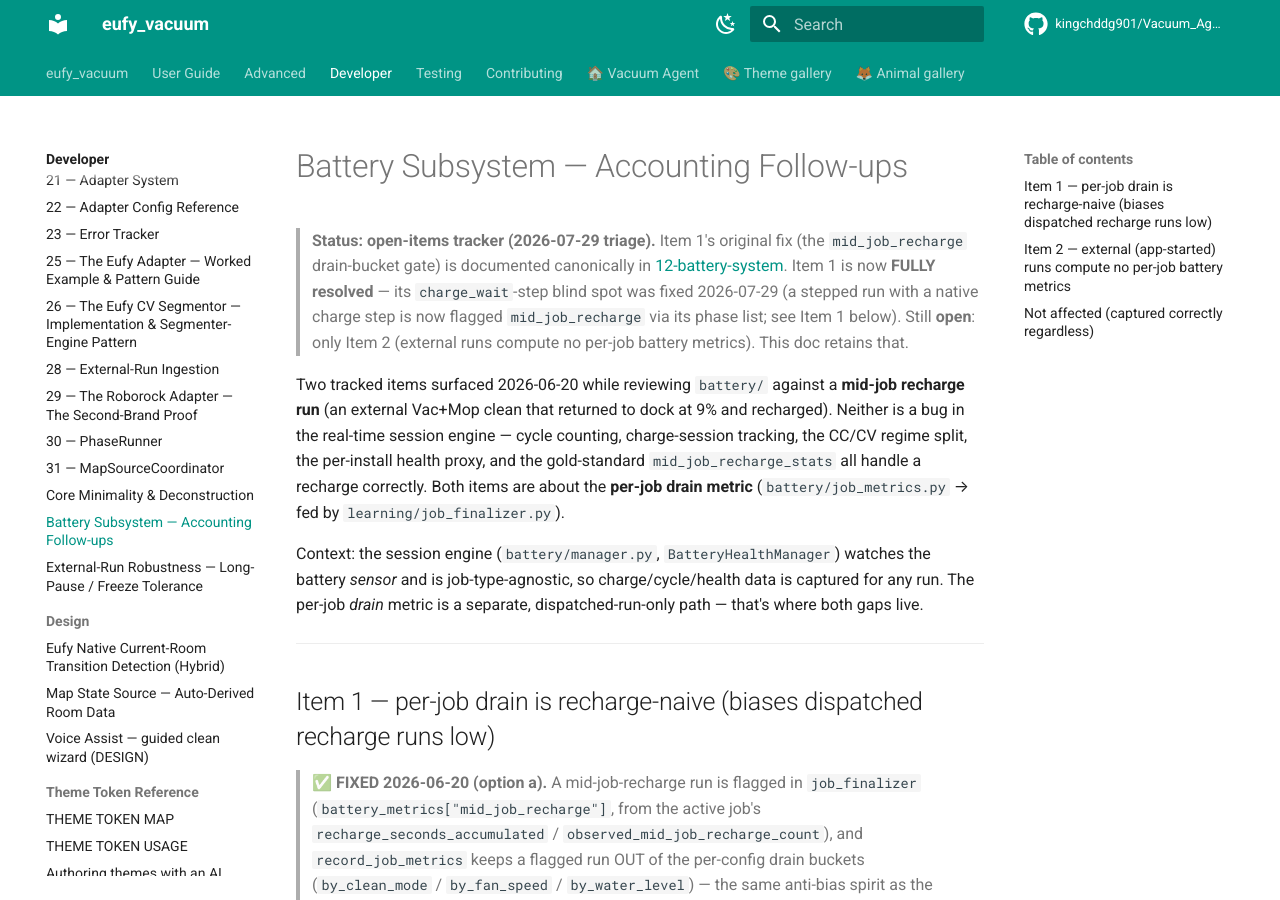
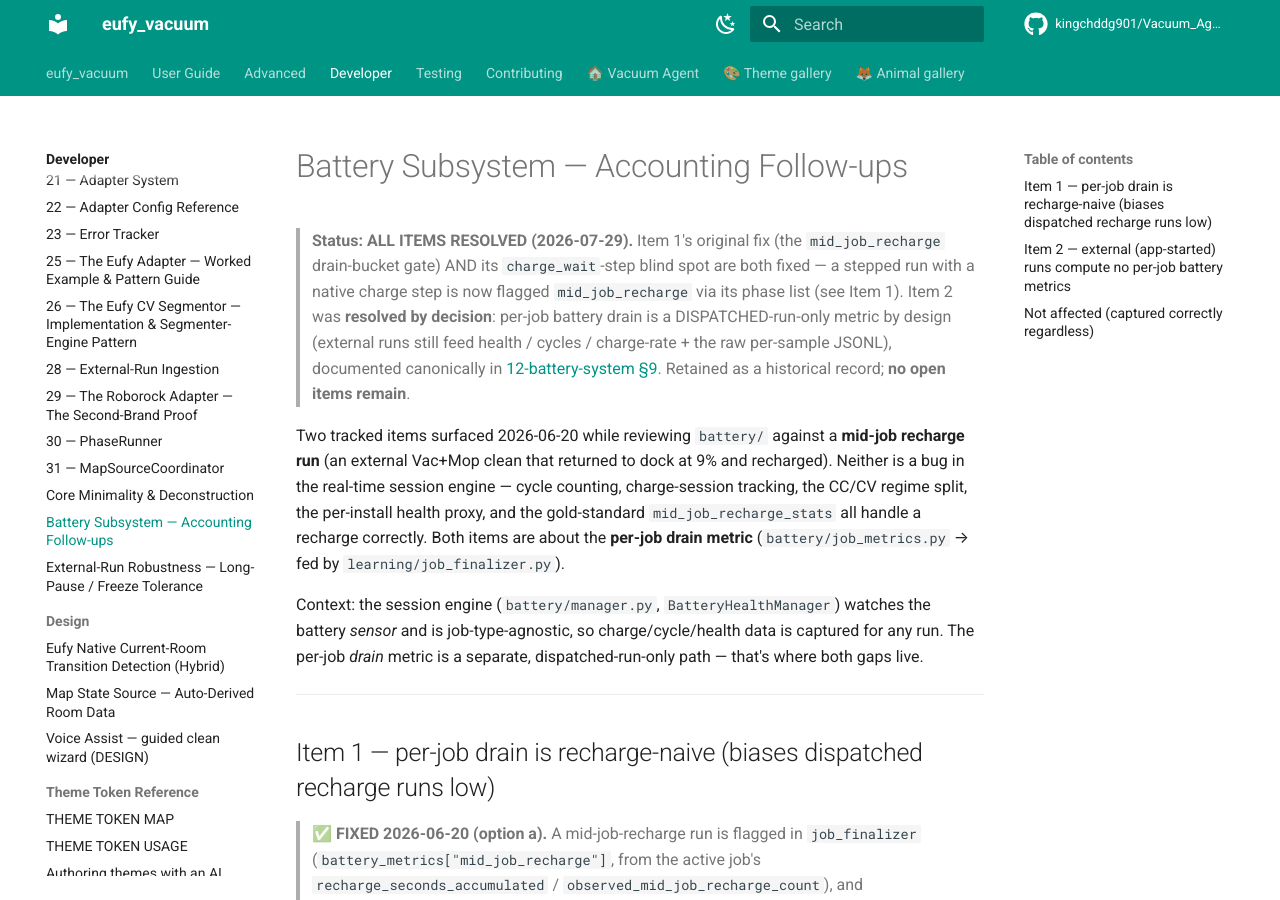
Before and after one commit to kingchddg901/Vacuum_Agent, an MkDocs documentation site: the page built from docs/dev/battery-subsystem-followups.md, in a window 1280 px wide and 900 px high. Built offline with MkDocs 1.6.1 and Material for MkDocs 9.7.7, drawn with Linux system fonts in a browser that asks for light colours; comment, search, counter and statistics services are not loaded; some of the changed text lies outside the part shown.

Commit message:
docs(battery): document per-job drain as dispatched-run-only (Item 2, by decision)
Battery follow-up Item 2 (external app-started runs feed no per-job battery
metrics) resolved by decision: per-job drain is a DISPATCHED-run-only metric by
design, not an omission. External runs still feed battery health, cycle counting,
charge-rate, and the raw per-sample JSONL (the true discharge is always
recoverable) — only the per-config drain AGGREGATE is dispatched-only.

Added a "Scope: dispatched runs only (deliberate)" callout to 12-battery-system
§9 (record_job_metrics) and marked Item 2 resolved in battery-subsystem-followups.md
(all items in that tracker are now closed). Recorder-timeline capture remains the
documented future add if app-started cleans come to dominate an install.

Co-Authored-By: Claude Opus 4.8 (1M context) <noreply@anthropic.com>

```diff
--- a/docs/dev/battery-subsystem-followups.md
+++ b/docs/dev/battery-subsystem-followups.md
@@ -1,12 +1,12 @@
 # Battery Subsystem — Accounting Follow-ups
 
-> **Status: open-items tracker (2026-07-29 triage).** Item 1's original fix (the
-> `mid_job_recharge` drain-bucket gate) is documented canonically in
-> [12-battery-system](12-battery-system.md). Item 1 is now **FULLY resolved** — its
-> `charge_wait`-step blind spot was fixed 2026-07-29 (a stepped run with a native charge
-> step is now flagged `mid_job_recharge` via its phase list; see Item 1 below). Still
-> **open**: only Item 2 (external runs compute no per-job battery metrics). This doc
-> retains that.
+> **Status: ALL ITEMS RESOLVED (2026-07-29).** Item 1's original fix (the `mid_job_recharge`
+> drain-bucket gate) AND its `charge_wait`-step blind spot are both fixed — a stepped run with a
+> native charge step is now flagged `mid_job_recharge` via its phase list (see Item 1). Item 2 was
+> **resolved by decision**: per-job battery drain is a DISPATCHED-run-only metric by design (external
+> runs still feed health / cycles / charge-rate + the raw per-sample JSONL), documented canonically in
+> [12-battery-system §9](12-battery-system.md#9-job-metrics-ingestion-record_job_metrics). Retained as
+> a historical record; **no open items remain**.
 
 Two tracked items surfaced 2026-06-20 while reviewing `battery/` against a **mid-job
 recharge run** (an external Vac+Mop clean that returned to dock at 9% and recharged).
@@ -113,6 +113,15 @@ curve, so the *true* discharge rate is always recoverable from the archive.)
 - Or explicitly **document** that per-job battery drain is a dispatched-run-only metric, and
   point users at the raw battery JSONL / session stats for external-run battery insight.
 
+> **✅ RESOLVED 2026-07-29 (decision: document, option b).** Chosen deliberately: per-job battery
+> drain is a **dispatched-run-only** metric. External (app-started) runs still feed battery health /
+> cycles / charge-rate and the raw per-sample JSONL (the true discharge is always recoverable) — only
+> the per-config drain AGGREGATE is dispatched-only, by design, not omission. Documented canonically in
+> [12-battery-system §9](12-battery-system.md#9-job-metrics-ingestion-record_job_metrics) (the "Scope:
+> dispatched runs only" callout). Option (a) — capturing `battery_start` / `battery_end` from the
+> recorder battery timeline — remains the future add IF app-started cleans come to dominate an install
+> and per-config drain coverage starts to matter.
+
 ---
 
 ## Not affected (captured correctly regardless)
```
Also changed, not shown: docs/dev/12-battery-system.md (+14 -0 lines).
